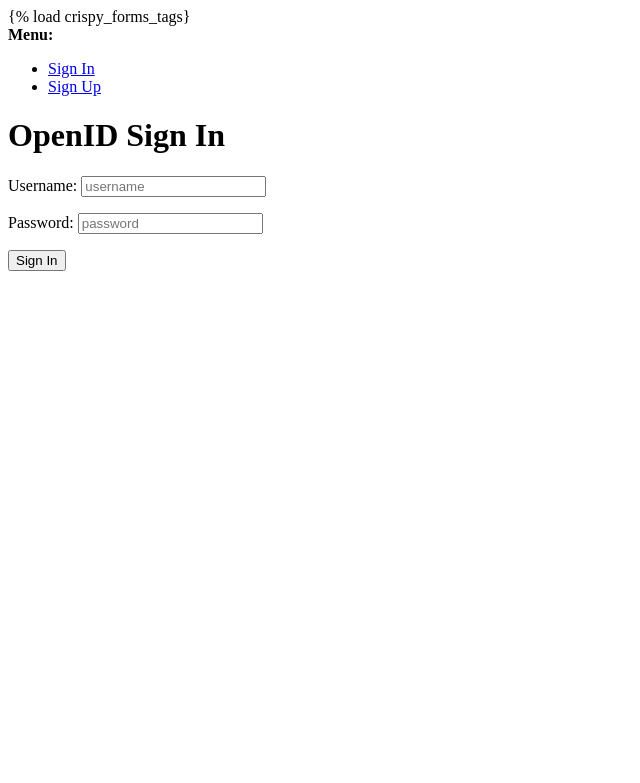
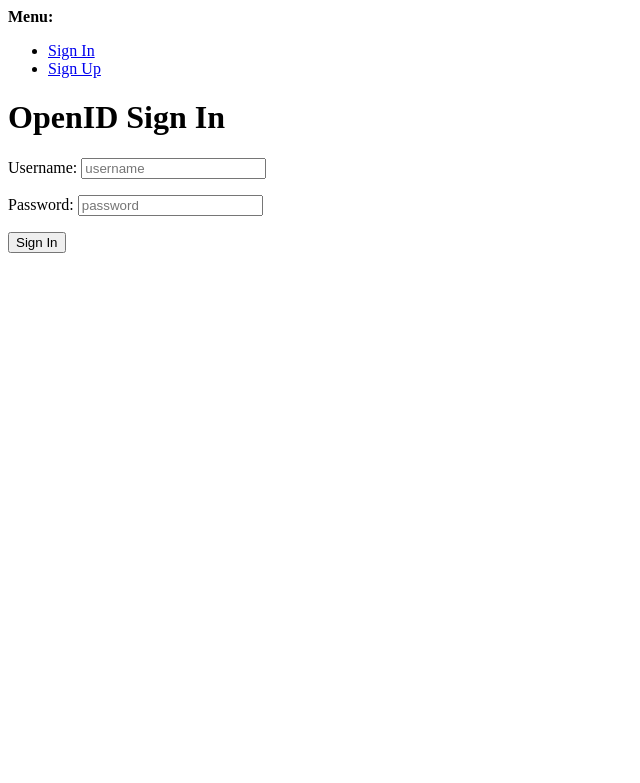
Before and after one commit to Code-Institute-Submissions/RubemJanoni-Project-PP5, a Django app: template templates/allauth/openid/login.html in a window 1280 px wide. Shown: the top 783 px of the page, without its empty margins (0-640 px from the left). Run offline with Django 3.2, Linux system fonts and the light colour scheme; the template is opened without the code that fills it: values that come from a table or form of the project are taken from there, others are empty; some libraries are stand-ins or nearby versions.

Commit message:
updated django allauth and form crispys version

```diff
--- a/templates/allauth/account/base.html
+++ b/templates/allauth/account/base.html
@@ -1,5 +1,5 @@
 {% load i18n %}
-{% load crispy_forms_tags}
+
 
 <!DOCTYPE html>
 <html>
```
